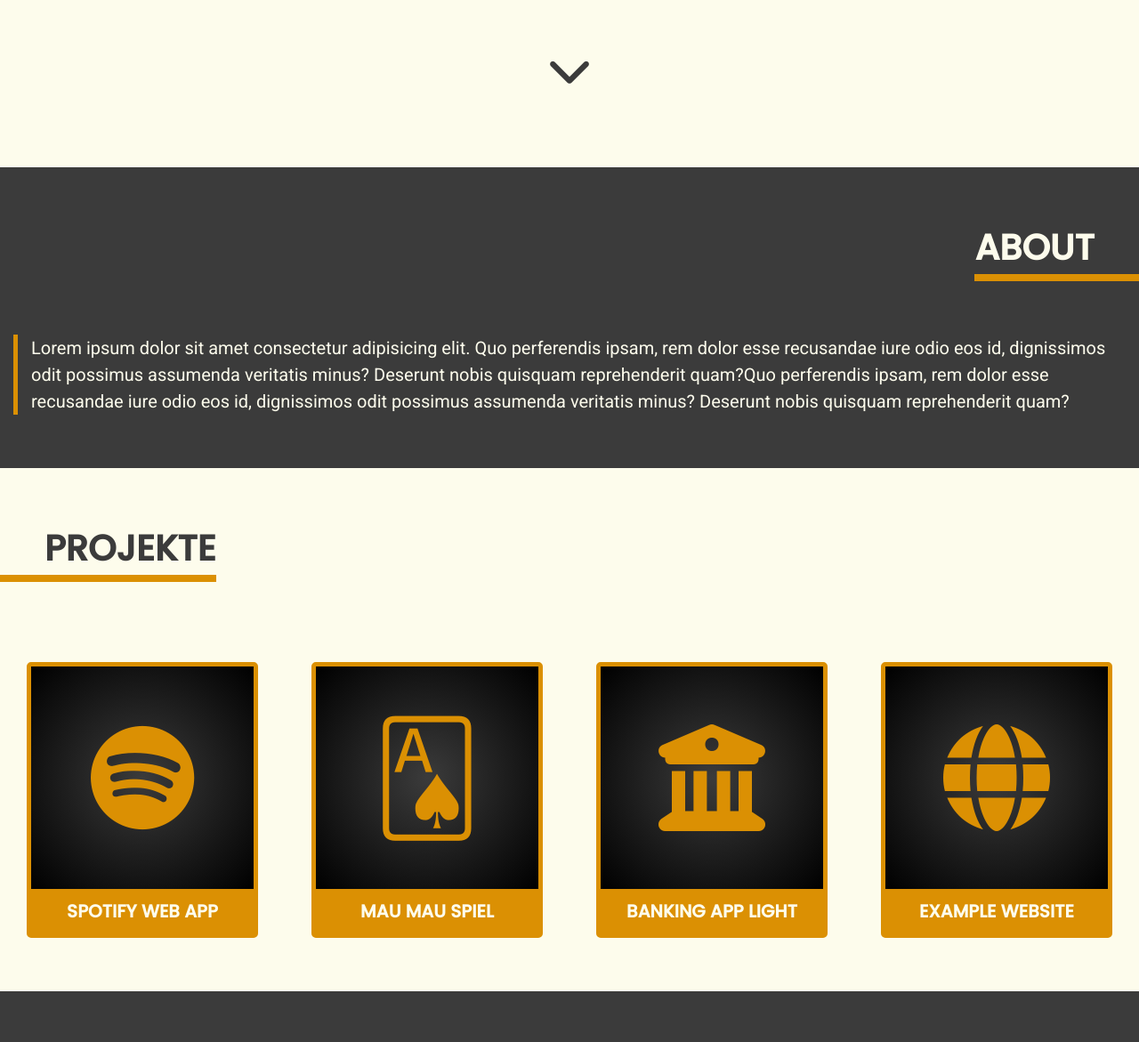
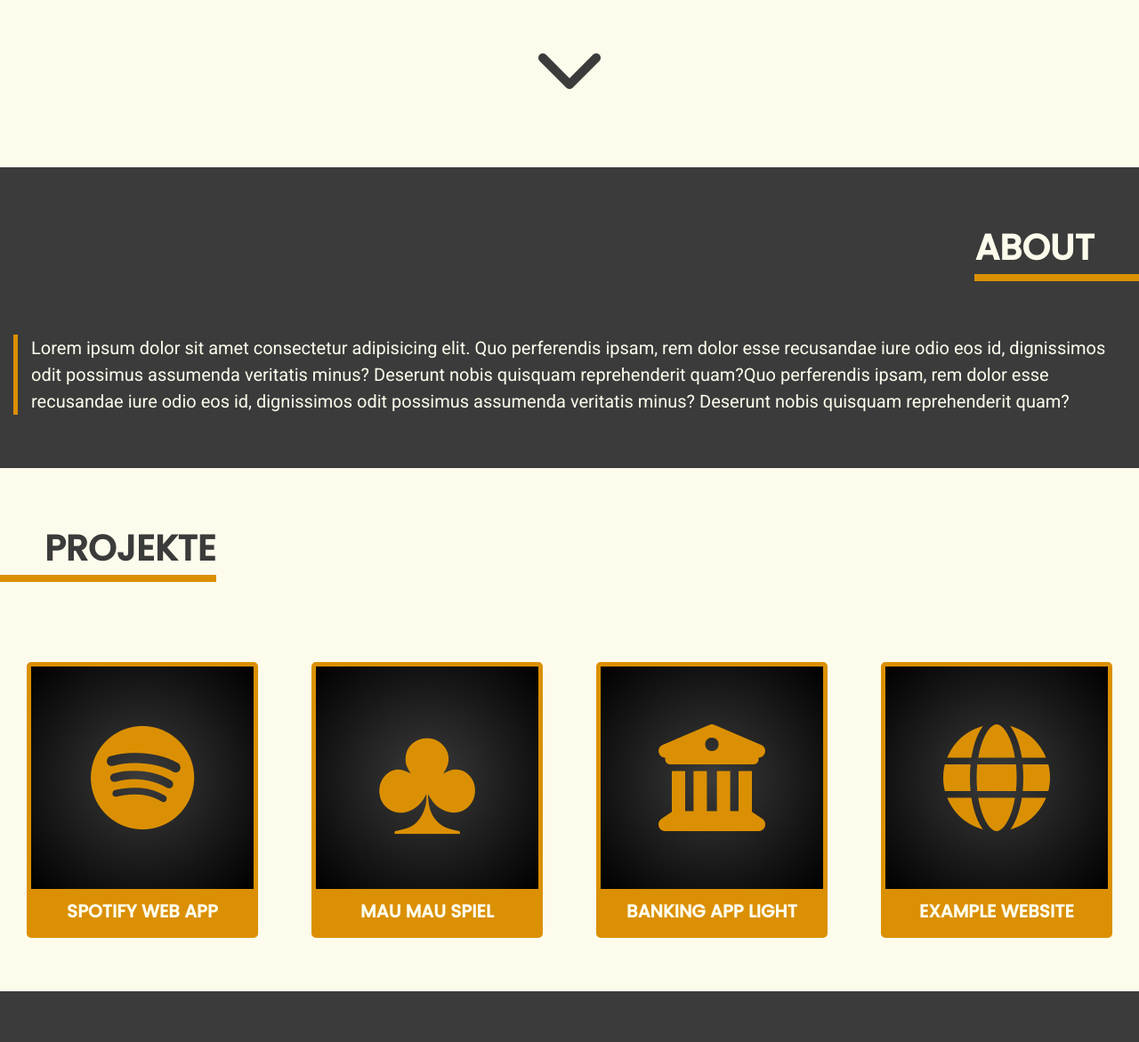
Before and after one commit to Nauxx/timnaumann, a plain HTML site: page index.html in a window 1280 px wide. Shown: the part 612-1783 px from the top of the page at 89% size. Drawn offline with Linux system fonts and the light colour scheme.

Commit message:
adjusted arrow position and card icon because of display issues with samsung mobile browser

```diff
--- a/index.html
+++ b/index.html
@@ -75,24 +75,6 @@
     <section class="projects" id="projects">
       <h2>projekte</h2>
       <div class="cards">
-        <!-- <div class="card-1">
-          <div class="icon">
-            <i class="fab fa-spotify spinner"></i>
-            <div class="card-overlay ">
-              <div class="card-overlay-content">
-                <p>
-                  Under Construction!
-               </p>
-               <div class="card-overlay-buttons">
-                <button><a href="#">GitHub</a></button>
-                <button>Close</button>
-               </div>
-              </div>
-
-            </div>
-          </div>
-          <p class="card-description">Spotify Web Api</p>
-        </div> -->
         <div class="card">
           <div class="icon">
             <i class="fab fa-spotify spinner"></i>
@@ -114,7 +96,7 @@
         </div>
         <div class="card">
           <div class="icon">
-            <span class="spinner">&#x1f0a1;</span>
+            <span class="spinner spinner-unicode">&clubs;</span>
             <div class="card-overlay">
               <div class="card-overlay-content">
                 <p>Under Construction</p>
--- a/styles/_home.scss
+++ b/styles/_home.scss
@@ -25,12 +25,16 @@
   }
   .arrow {
     animation: bounce 1.3s alternate infinite;
-    font-size: 10rem;
+    font-size: 8rem;
     position: relative;
     bottom: -20rem;
     width: 100%;
     text-align: center;
     z-index: 0;
+
+    i {
+      animation: bounce 1.3s alternate infinite;
+    }
   }
 }
 
--- a/styles/_projects.scss
+++ b/styles/_projects.scss
@@ -32,6 +32,10 @@
         overflow: hidden;
         position: relative; /* so overflow hidden works */
         cursor: pointer;
+
+        .spinner-unicode {
+          font-size: 18rem !important;
+        }
 
         .card-overlay {
           background: $orange;
```
Also changed, not shown: styles/style.css, 1 other file.
